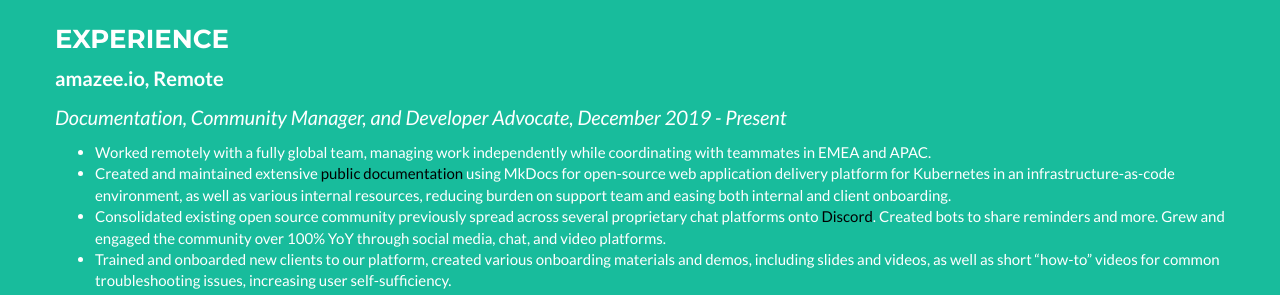
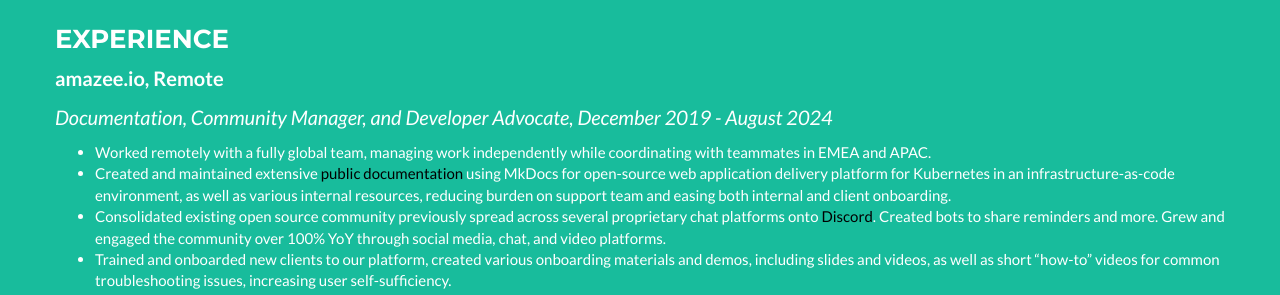
Before and after one commit to AlannaBurke/alannaburke.github.io, a Jekyll site: the page built from _posts/2024-05-28-project-6.markdown, in a window 1280 px wide and 900 px high, scrolled down 1979 px. Shown: the part 155-450 px from the top of the window. Built offline with Jekyll 4.4.1, drawn with Linux system fonts in a browser that asks for light colours.

Commit message:
Updating resume dates

```diff
--- a/_includes/about.html
+++ b/_includes/about.html
@@ -12,7 +12,7 @@
       <h3 class="c12" id="h.3ohfuxcv2lw4"><span class="c5 c9">Experience</span>
       </h3>
       <p class="c11"><span class="c7"><b>amazee.io, Remote</b></span></p>
-      <p class="c11"><span class="c5 c10"><i>Documentation, Community Manager, and Developer Advocate, December 2019 - Present</i></span></p>
+      <p class="c11"><span class="c5 c10"><i>Documentation, Community Manager, and Developer Advocate, December 2019 - August 2024</i></span></p>
         <ul class="c3 lst-kix_mzw912653vsw-0 start">
           <li class="c6 li-bullet-0"><span class="c1">Worked remotely with a fully global team, managing work independently while coordinating with teammates in EMEA and APAC. </span></li>
           <li class="c6 li-bullet-0">
```
